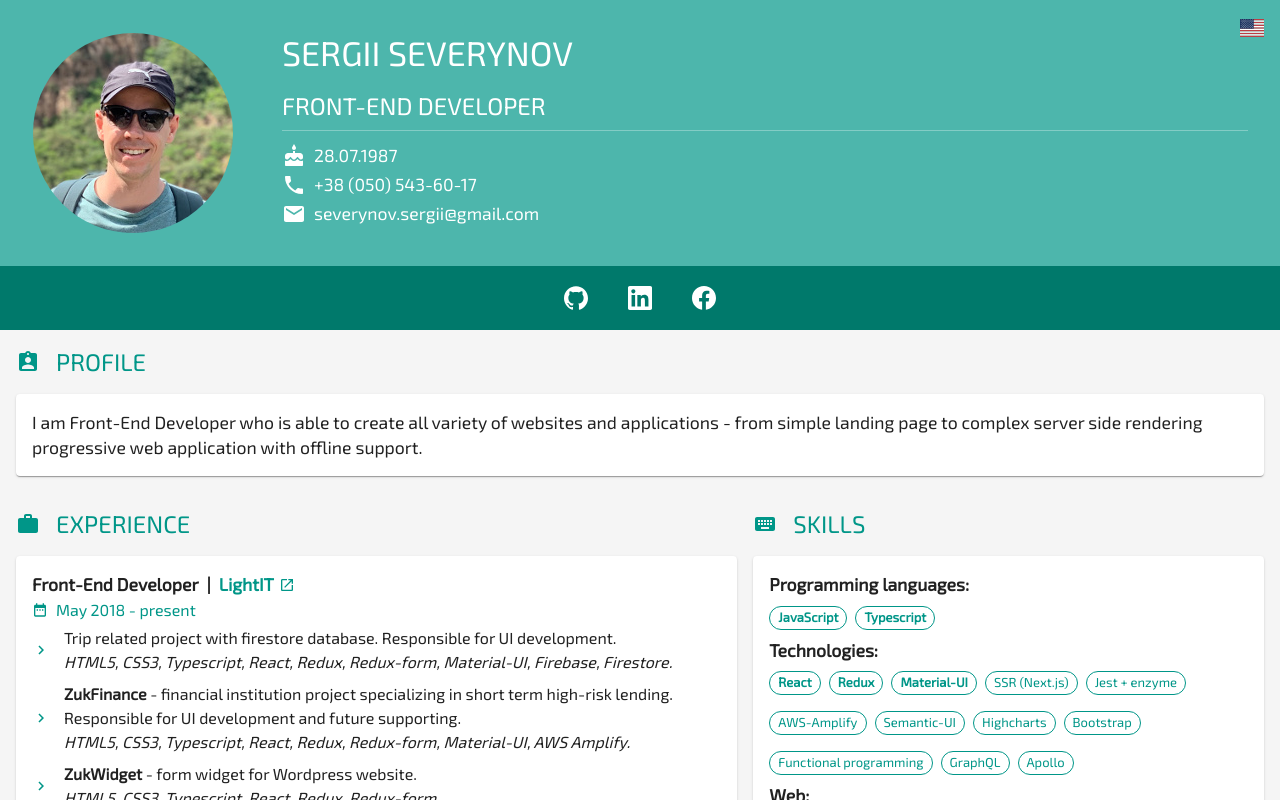
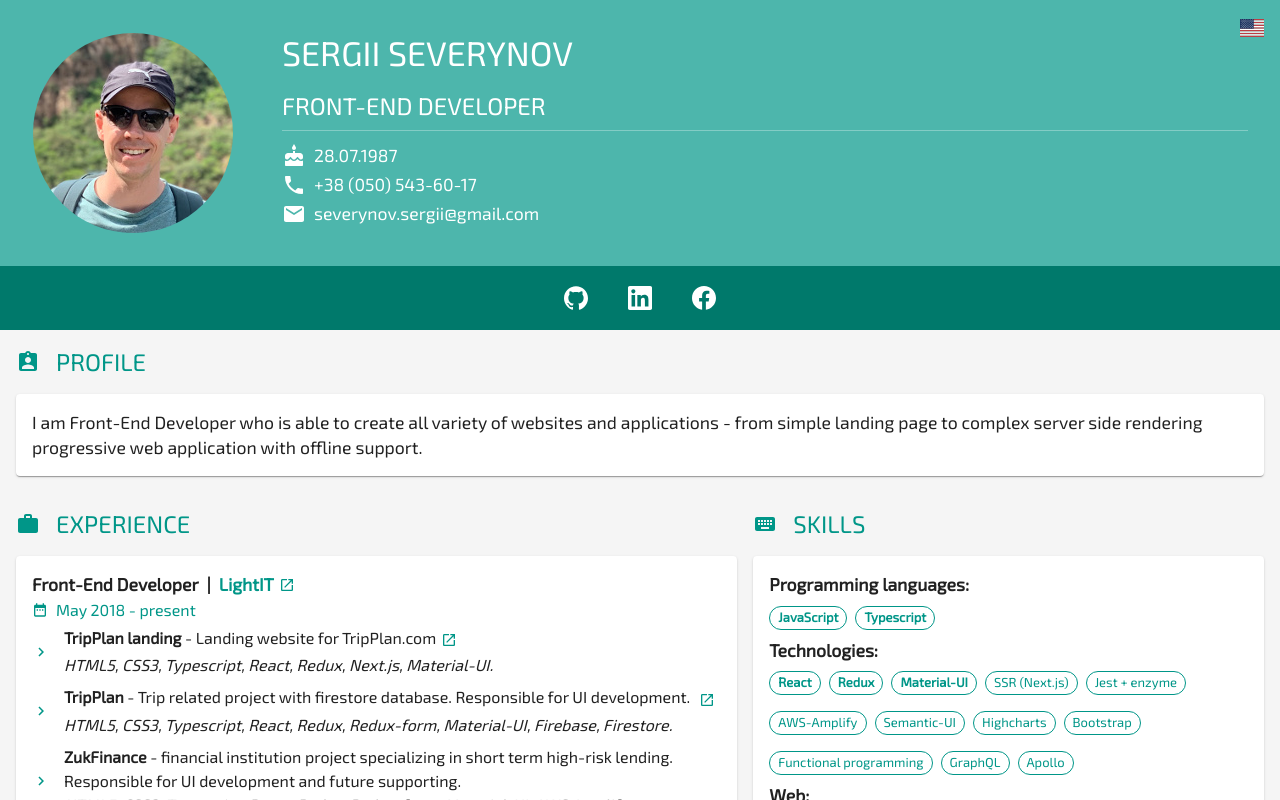
Before and after one commit to severjason/cv2, a React (Create React App) app: page /en in a window 1280 px wide. Shown: the top 800 px of the page. Built offline with nearby package versions, Linux system fonts and the light colour scheme.

Commit message:
packages and info update

```diff
--- a/src/data.ts
+++ b/src/data.ts
@@ -12,9 +12,17 @@ const en: CVData = {
       link: 'https://light-it.net/',
       list: [
         {
+          title: 'TripPlan landing',
+          text: 'Landing website for TripPlan.com',
+          technologies: 'HTML5, CSS3, Typescript, React, Redux, Next.js, Material-UI.',
+          link: 'https://web.tripplan.com',
+        },
+        {
+          title: 'TripPlan',
           text: 'Trip related project with firestore database. ' +
             'Responsible for UI development. ',
-          technologies: 'HTML5, CSS3, Typescript, React, Redux, Redux-form, Material-UI, Firebase, Firestore.'
+          technologies: 'HTML5, CSS3, Typescript, React, Redux, Redux-form, Material-UI, Firebase, Firestore.',
+          link: 'https://dev.tripplan.com',
         },
         {
           title: 'ZukFinance',
@@ -218,9 +226,17 @@ const uk: CVData = {
       link: 'https://light-it.net/',
       list: [
         {
+          title: 'TripPlan лендінг',
+          text: 'Лендінг сторінка для TripPlan.com',
+          technologies: 'HTML5, CSS3, Typescript, React, Redux, Next.js, Material-UI.',
+          link: 'https://web.tripplan.com',
+        },
+        {
+          title: 'TripPlan',
           text: 'Проект, пов\'язаний з поїздками та використанням бази данних firestore. ' +
             'Відповідальний за розробку UI. ',
-          technologies: 'HTML5, CSS3, Typescript, React, Redux, Redux-form, Material-UI, Firebase, Firestore.'
+          technologies: 'HTML5, CSS3, Typescript, React, Redux, Redux-form, Material-UI, Firebase, Firestore.',
+          link: 'https://dev.tripplan.com',
         },
         {
           title: 'ZukFinance',
```
Also changed, not shown: package.json (+11 -11 lines), 1 other file (tests, documents, lock files or other folders).
